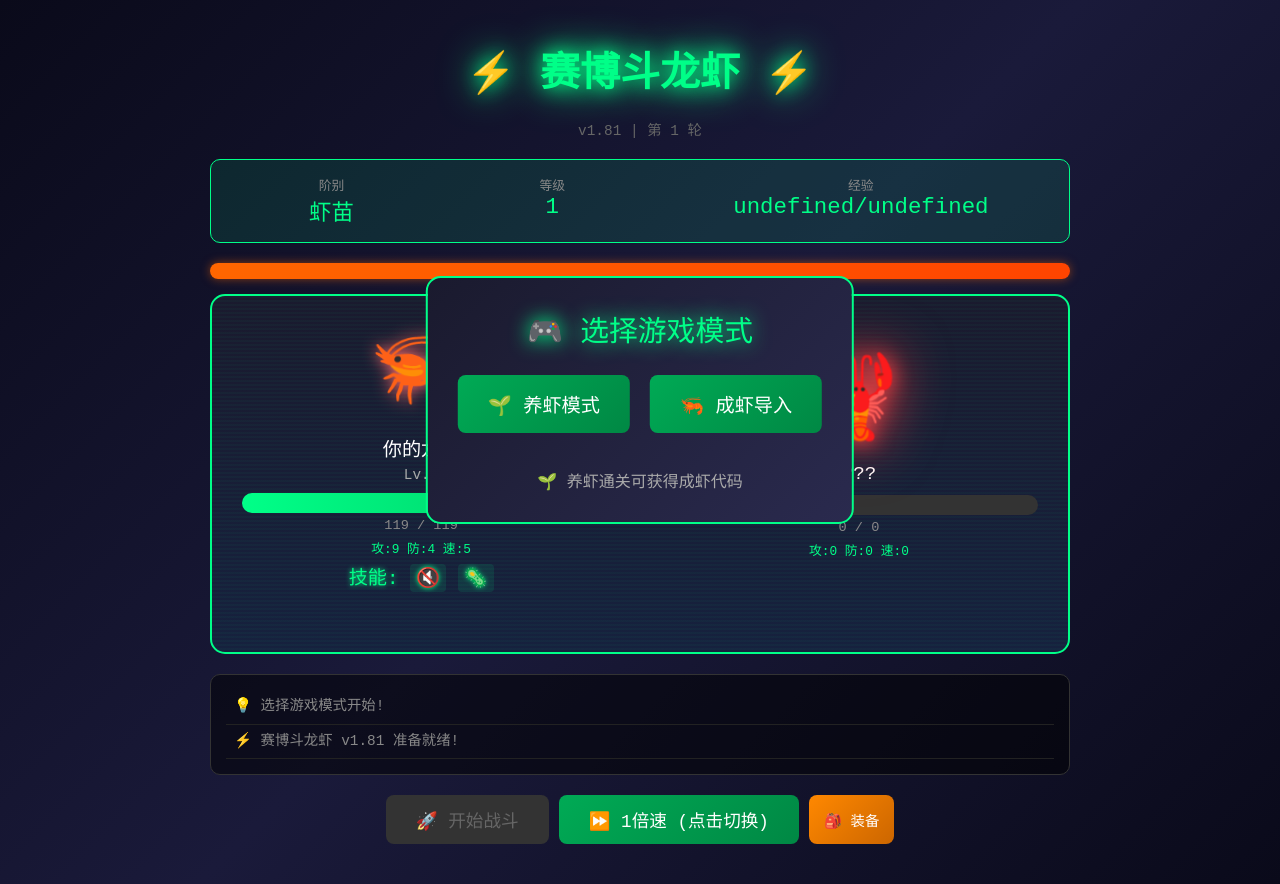
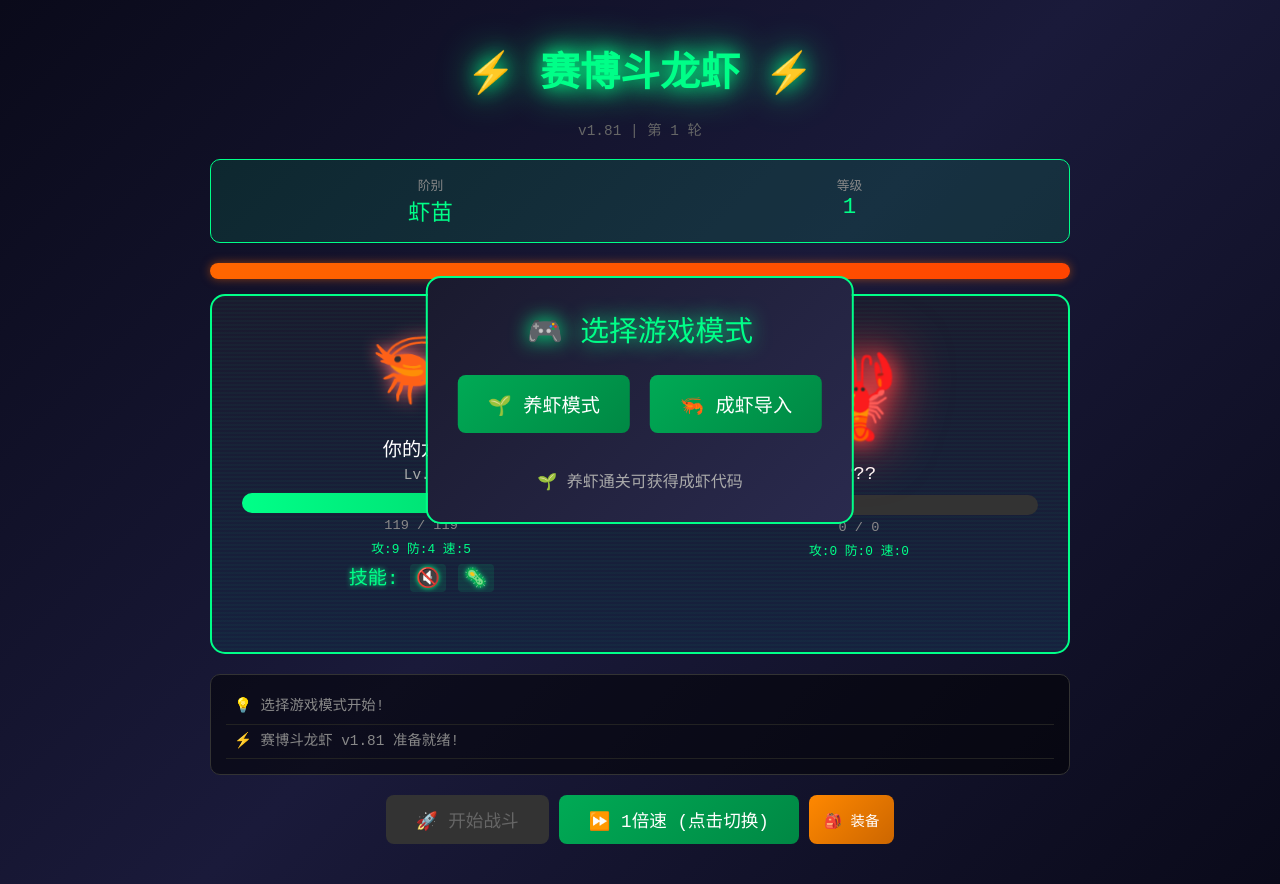
Before and after one commit to gaoyingxie/cyber-cricket, a plain HTML site: page index.html in a window 1280 px wide. Drawn offline with Linux system fonts and the light colour scheme.

Commit message:
fix: 移除updateUI中对已删除经验值系统的引用

```diff
--- a/index.html
+++ b/index.html
@@ -646,7 +646,6 @@
         <div class="status-bar">
             <div class="stat"><div class="stat-label">阶别</div><div class="stat-value" id="phase">幼虫</div></div>
             <div class="stat"><div class="stat-label">等级</div><div class="stat-value" id="level">1</div></div>
-            <div class="stat"><div class="stat-label">经验</div><div class="stat-value" id="exp">0/10</div></div>
         </div>
         <div class="auto-battle-indicator active" id="auto-indicator"></div>
         <div class="arena" id="arena">
@@ -1043,7 +1042,6 @@ function addLog(msg) {
 function updateUI() {
     if(!S.player) return;
     document.getElementById('round-num').textContent=S.round;
-    document.getElementById('exp').textContent=S.player.exp+'/'+S.player.expToLevel;
     document.getElementById('phase').textContent=PHASES[S.phase];
     document.getElementById('level').textContent=S.player.level;
     updatePlayerUI();
```
